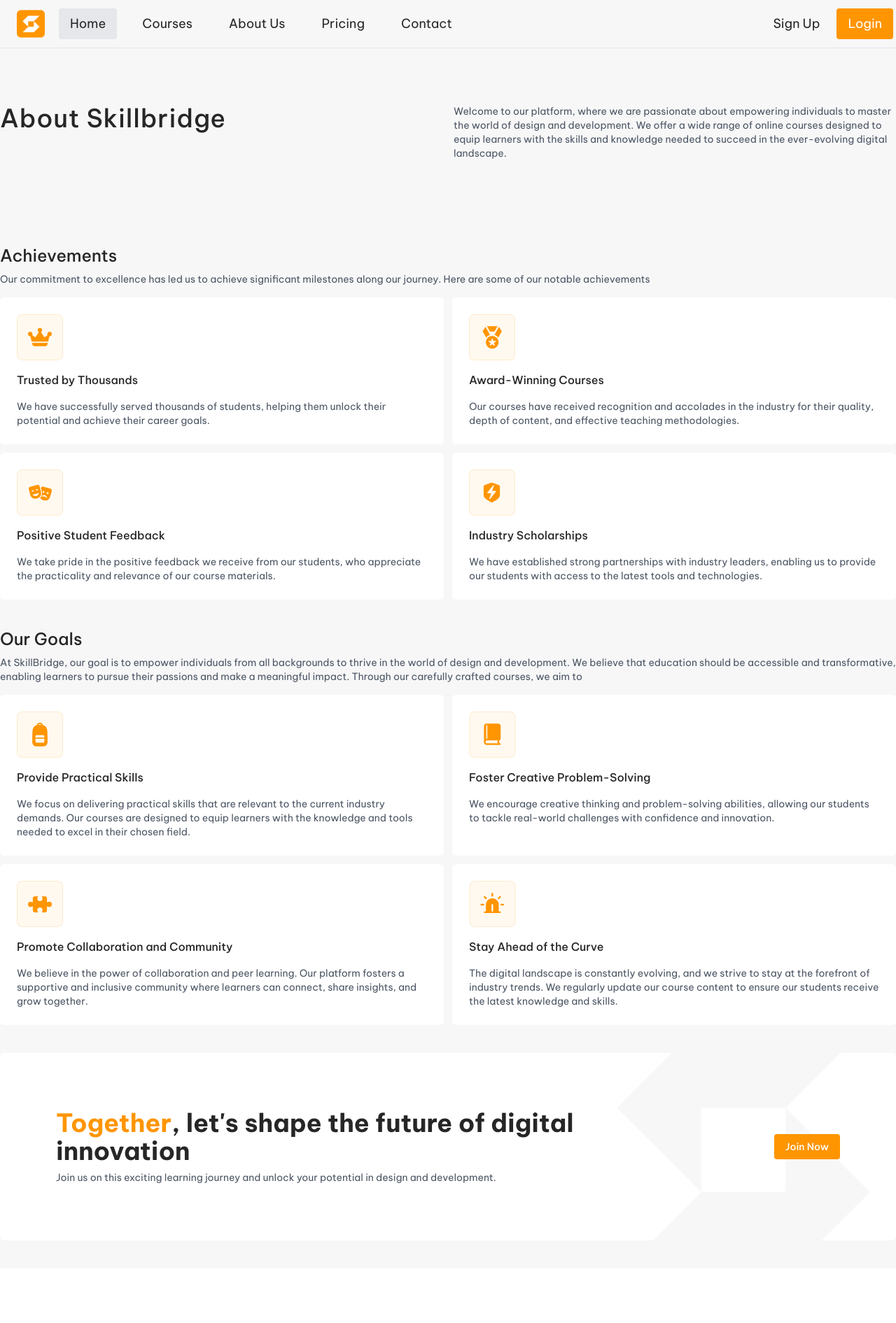
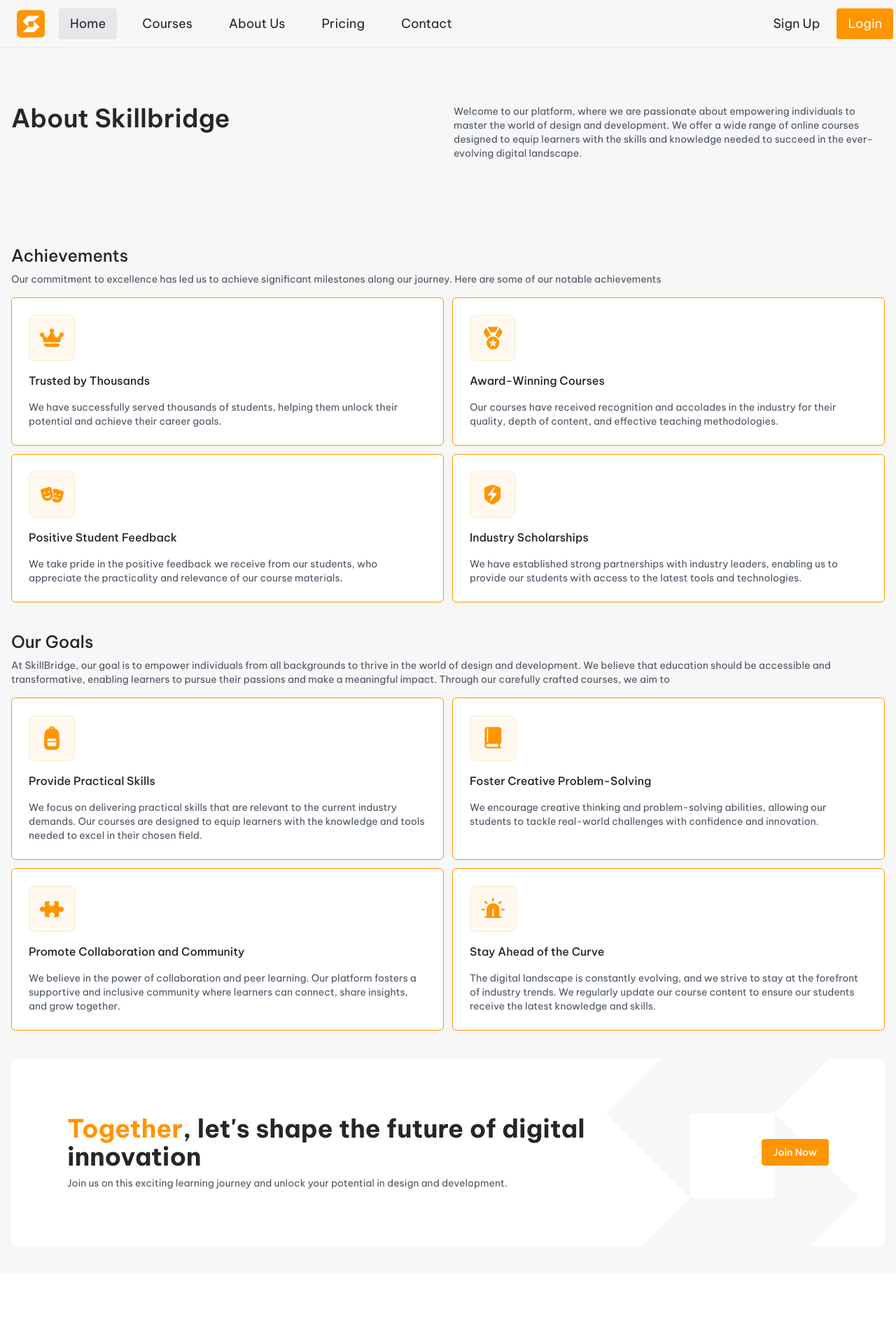
Before and after one commit to NDITAKUNDA/skillbridge, an Angular app: page /about in a window 1280 px wide. Shown: the top 1891 px of the page at 70% size. Built offline with nearby package versions, Linux system fonts and the light colour scheme.

Commit message:
feat: about us now responsive

```diff
--- a/src/app/pages/about/about.component.html
+++ b/src/app/pages/about/about.component.html
@@ -1,7 +1,7 @@
 <section class="py-20">
-    <div class="max-w-[85rem] h-full mx-auto grid grid-cols-1 md:grid-cols-2 gap-x-4">
+    <div class="max-w-[85rem] mx-auto px-4 grid grid-cols-1 md:grid-cols-2 gap-x-4">
         <div>
-            <h2 class="font-medium text-4xl tracking-wide">
+            <h2 class="font-semibold text-2xl md:text-4xl">
                 About Skillbridge
             </h2>
         </div>
@@ -17,7 +17,7 @@
 
 <!-- Achievements -->
 <section>
-    <div class="max-w-[85rem] mx-auto">
+    <div class="max-w-[85rem] mx-auto px-4">
         @for (item of aboutData; track $index) {
         <h2 class="font-medium text-2xl mt-10 mb-2">
             {{ item.title }}
@@ -27,7 +27,7 @@
         </p>
         <div class="mt-4 grid grid-cols-1 md:grid-cols-2 gap-3">
             @for (point of item.points; track $index) {
-            <div class="rounded-md p-6 bg-white">
+            <div class="rounded-md p-6 bg-white border border-primary">
                 <div>
                     <img [src]="point.img_url" alt="">
                 </div>
@@ -41,16 +41,16 @@
             }
         </div>
         }
-        <div class="rounded-md p-20 bg-white my-10 flex flex-row justify-between items-center bg-right bg-no-repeat" style="background-image: url('/abstract.png');">
+        <div class="rounded-md p-4 md:p-10 lg:p-20 bg-white my-10 flex flex-col lg:flex-row justify-between items-center bg-right bg-no-repeat" style="background-image: url('/abstract.png');">
             <div class="max-w-screen-md">
-                <h1 class="mb-2 text-4xl font-bold text-[#262626]">
+                <h1 class="mb-2 text-2xl md:text-4xl font-bold text-[#262626]">
                     <span class="text-primary">Together</span>, let's shape the future of digital innovation
                 </h1>
                 <p class="text-sm text-gray-600">
                     Join us on this exciting learning journey and unlock your potential in design and development.
                 </p>
             </div>
-            <button class="bg-primary text-white h-fit px-4 py-2 text-sm rounded text-sm font-medium">
+            <button class="bg-primary text-white h-fit px-4 py-2 text-sm rounded text-sm font-medium mt-8 lg:mt-0 border border-1 border-primary hover:bg-white hover:text-primary transition ease-in-out delay-100 duration-300">
                 Join Now
             </button>
         </div>
```
